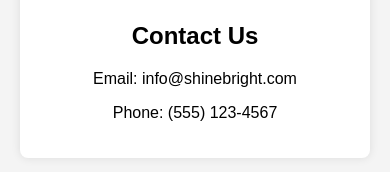
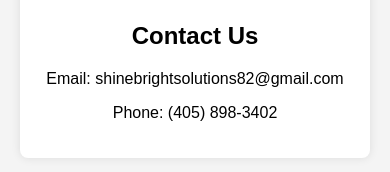
Before and after one commit to christian-m-castillo/shine-bright-solutions, a plain HTML site: page index.html in a window 390 px wide. Shown: the part 1235-1407 px from the top of the page. Drawn offline with Linux system fonts and the light colour scheme.

Commit message:
added phone and email

```diff
--- a/index.html
+++ b/index.html
@@ -108,8 +108,8 @@
 
   <section id="contact">
     <h2>Contact Us</h2>
-    <p>Email: info@shinebright.com</p>
-    <p>Phone: (555) 123-4567</p>
+    <p>Email: shinebrightsolutions82@gmail.com</p>
+    <p>Phone: (405) 898-3402</p>
   </section>
 
   <footer>
```
